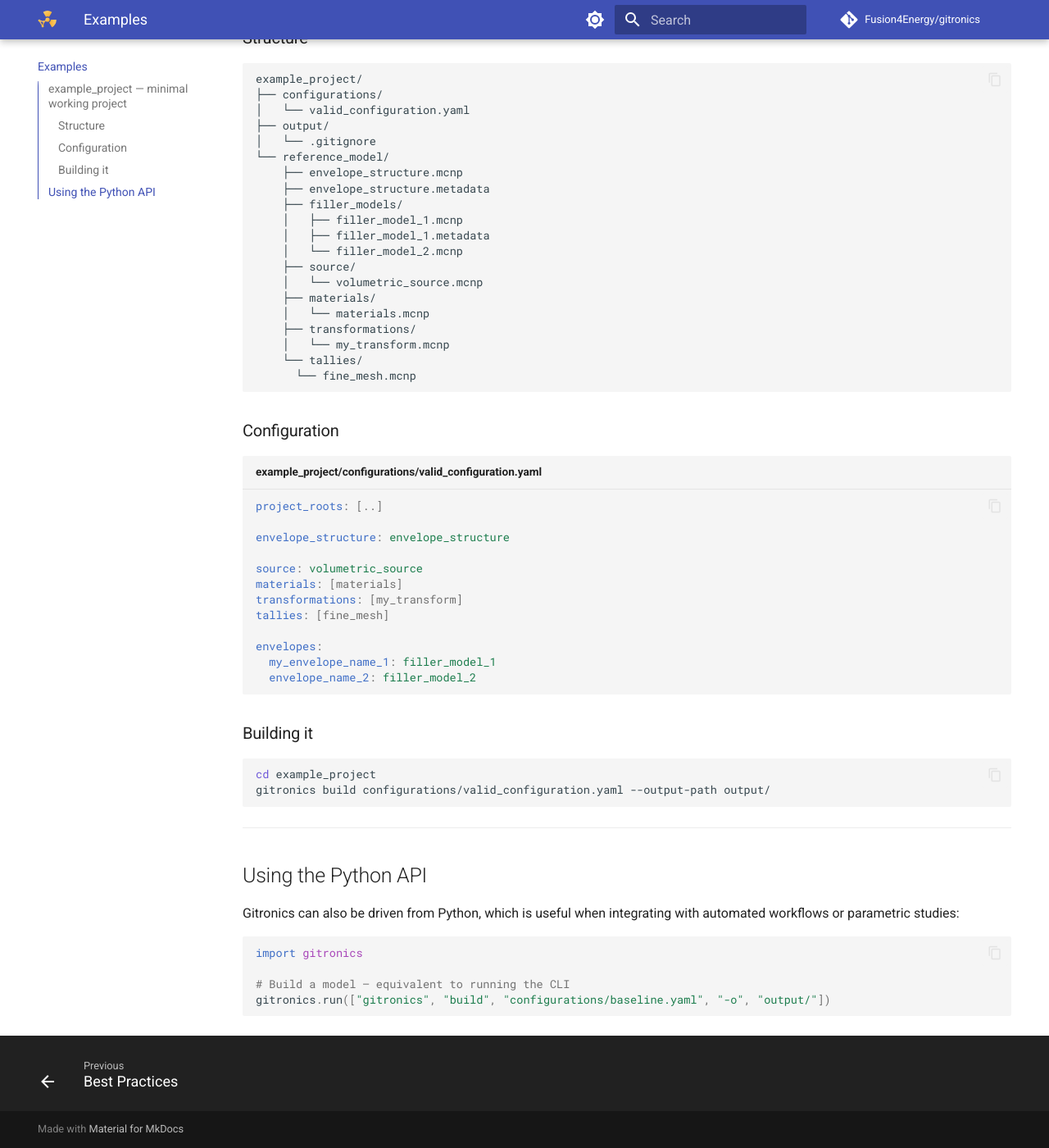
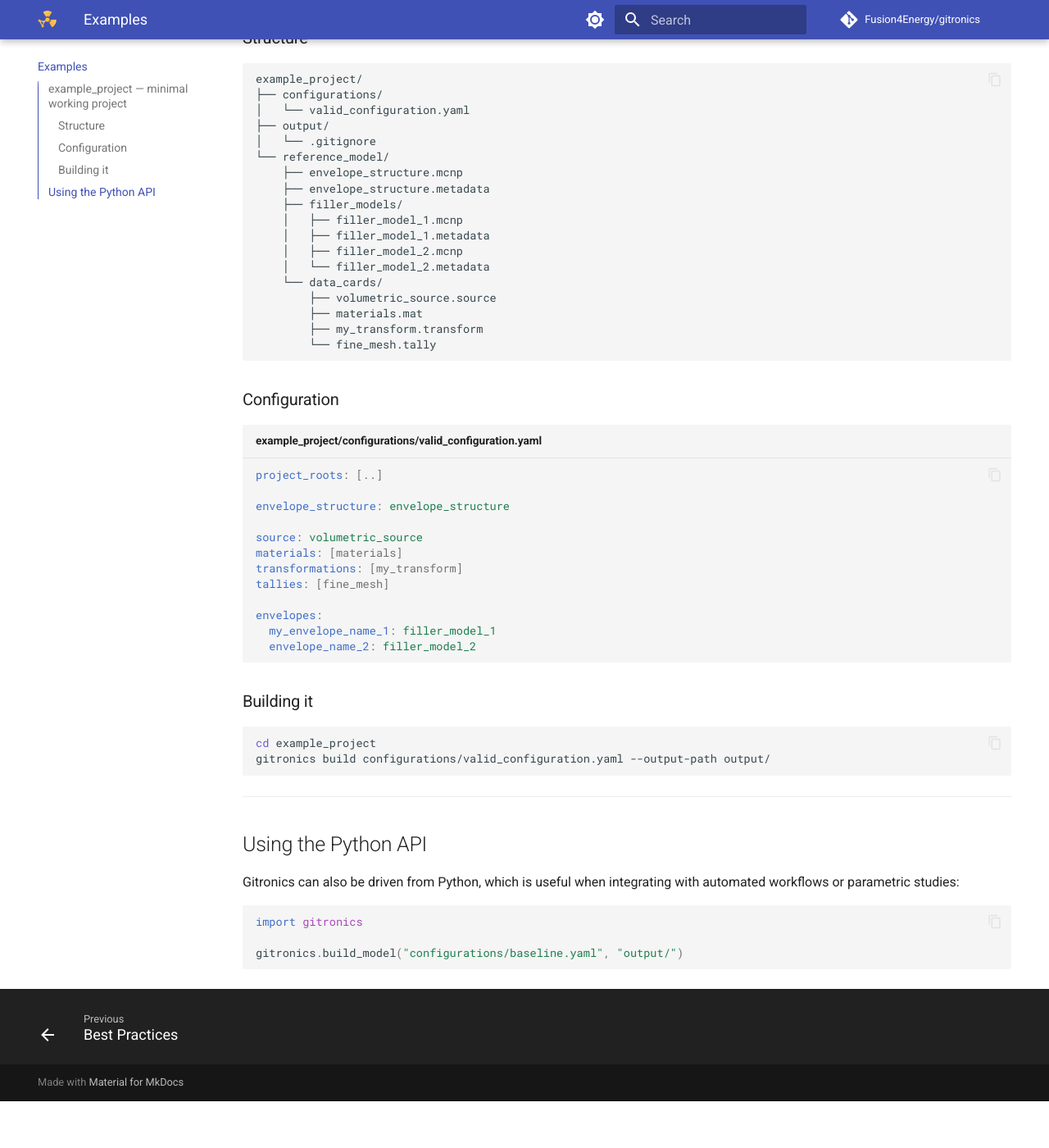
Before and after one commit to Fusion4Energy/gitronics, an MkDocs documentation site: the page built from docs/examples.md, in a window 1280 px wide and 1400 px high, scrolled down 331 px. Shown: the whole window at 82% size. Built offline with MkDocs 1.6.1 and Material for MkDocs 9.7.7, drawn with Linux system fonts in a browser that asks for light colours; comment, search, counter and statistics services are not loaded; the version menu is left out; after the commit the page ends 1674 px from its top, so only the background shows below that.

Commit message:
Improve docs

````diff
--- a/docs/examples.md
+++ b/docs/examples.md
@@ -18,15 +18,13 @@ example_project/
     ├── filler_models/
     │   ├── filler_model_1.mcnp
     │   ├── filler_model_1.metadata
-    │   └── filler_model_2.mcnp
-    ├── source/
-    │   └── volumetric_source.mcnp
-    ├── materials/
-    │   └── materials.mcnp
-    ├── transformations/
-    │   └── my_transform.mcnp
-    └── tallies/
-      └── fine_mesh.mcnp
+    │   ├── filler_model_2.mcnp
+    │   └── filler_model_2.metadata
+    └── data_cards/
+        ├── volumetric_source.source
+        ├── materials.mat
+        ├── my_transform.transform
+        └── fine_mesh.tally
 ```
 
 ### Configuration
@@ -63,6 +61,5 @@ Gitronics can also be driven from Python, which is useful when integrating with
 ```python
 import gitronics
 
-# Build a model — equivalent to running the CLI
-gitronics.run(["gitronics", "build", "configurations/baseline.yaml", "-o", "output/"])
+gitronics.build_model("configurations/baseline.yaml", "output/")
 ```
````
Also changed, not shown: docs/getting_started/file_types.md (+1 -1 lines).
